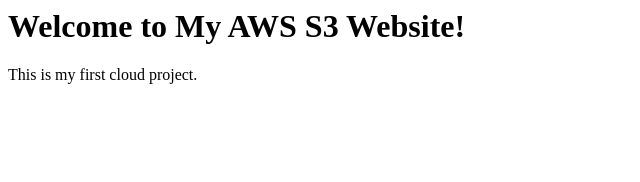
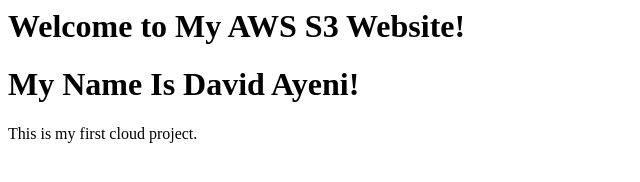
Before and after one commit to Konigdave/My-Aws-Projects, a plain HTML site: page index.html in a window 1280 px wide. Shown: the whole page, without its empty margins (0-640 px from the left). Drawn offline with Linux system fonts and the light colour scheme.

Commit message:
Update index.html

```diff
--- a/index.html
+++ b/index.html
@@ -2,6 +2,7 @@
 <head><title>David's First AWS Website</title></head>
 <body>
     <h1>Welcome to My AWS S3 Website!</h1>
+    <h1>My Name Is David Ayeni!</h1>
     <p>This is my first cloud project.</p>
 </body>
 </html>
```
